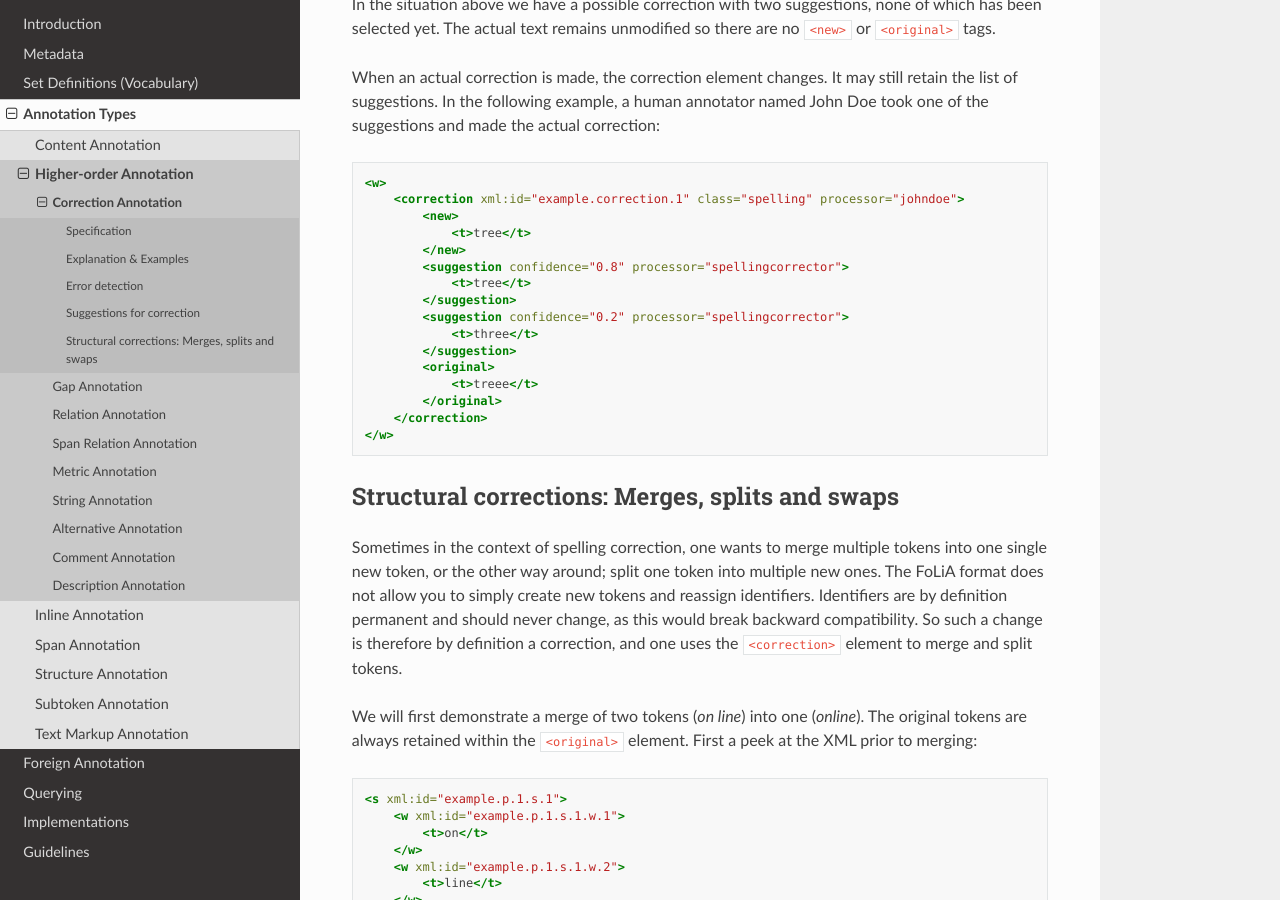
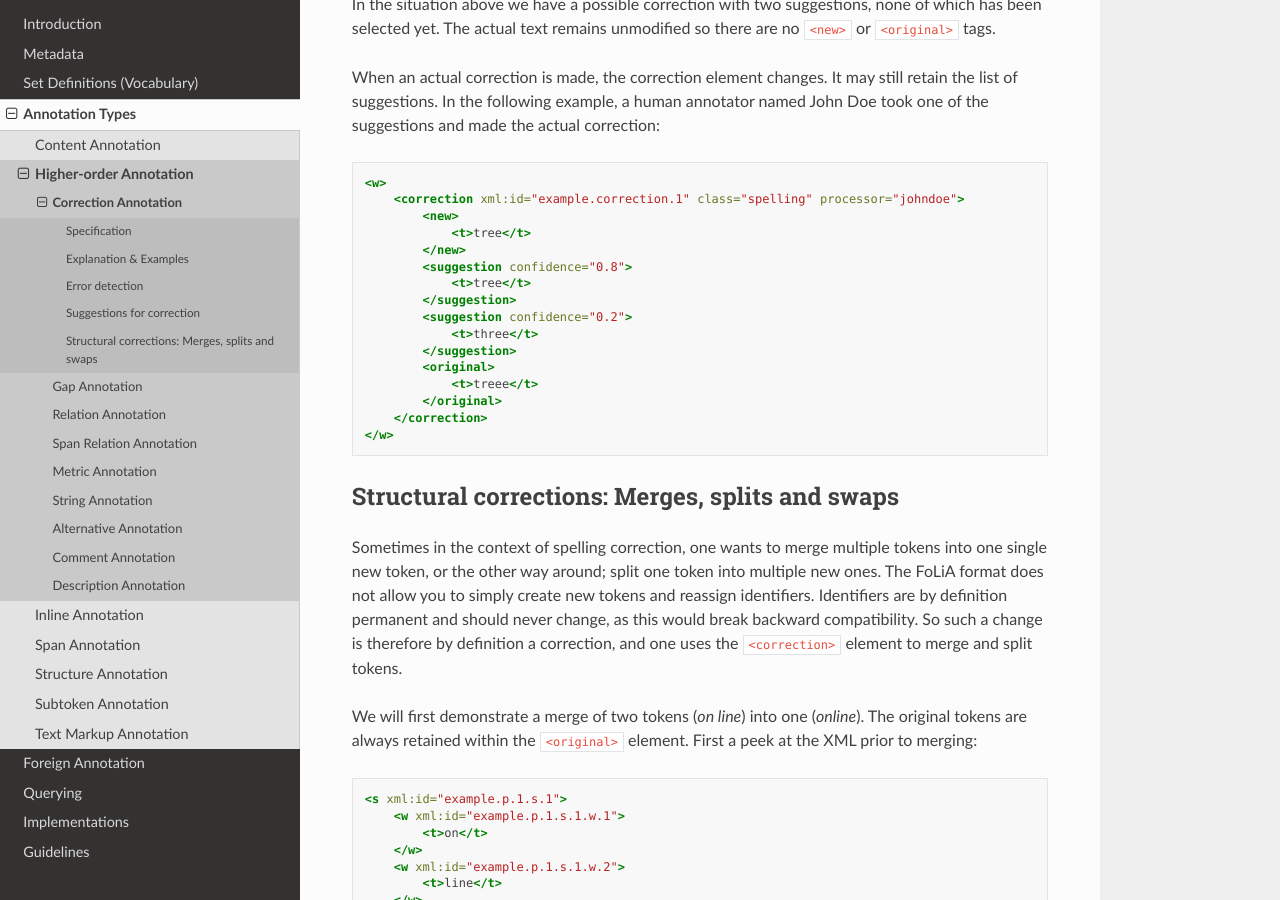
Before and after one commit to proycon/folia, a Sphinx documentation site: the page built from docs/source/correction_annotation.rst, in a window 1280 px wide and 900 px high, scrolled down 3882 px. Built offline with Sphinx 7.4.7 and the Read the Docs theme 2.0.0, drawn with Linux system fonts in a browser that asks for light colours.

Commit message:
annotator/processor/annotatortype on suggestion element is deprecated (only confidence and n are still allowed)

```diff
--- a/docs/source/correction_annotation.rst
+++ b/docs/source/correction_annotation.rst
@@ -125,10 +125,10 @@ named John Doe took one of the suggestions and made the actual correction:
             <new>
                 <t>tree</t>
             </new>
-            <suggestion confidence="0.8" processor="spellingcorrector">
+            <suggestion confidence="0.8">
                 <t>tree</t>
             </suggestion>
-            <suggestion confidence="0.2" processor="spellingcorrector">
+            <suggestion confidence="0.2">
                 <t>three</t>
             </suggestion>
             <original>
```
Also changed, not shown: 2 other files.
